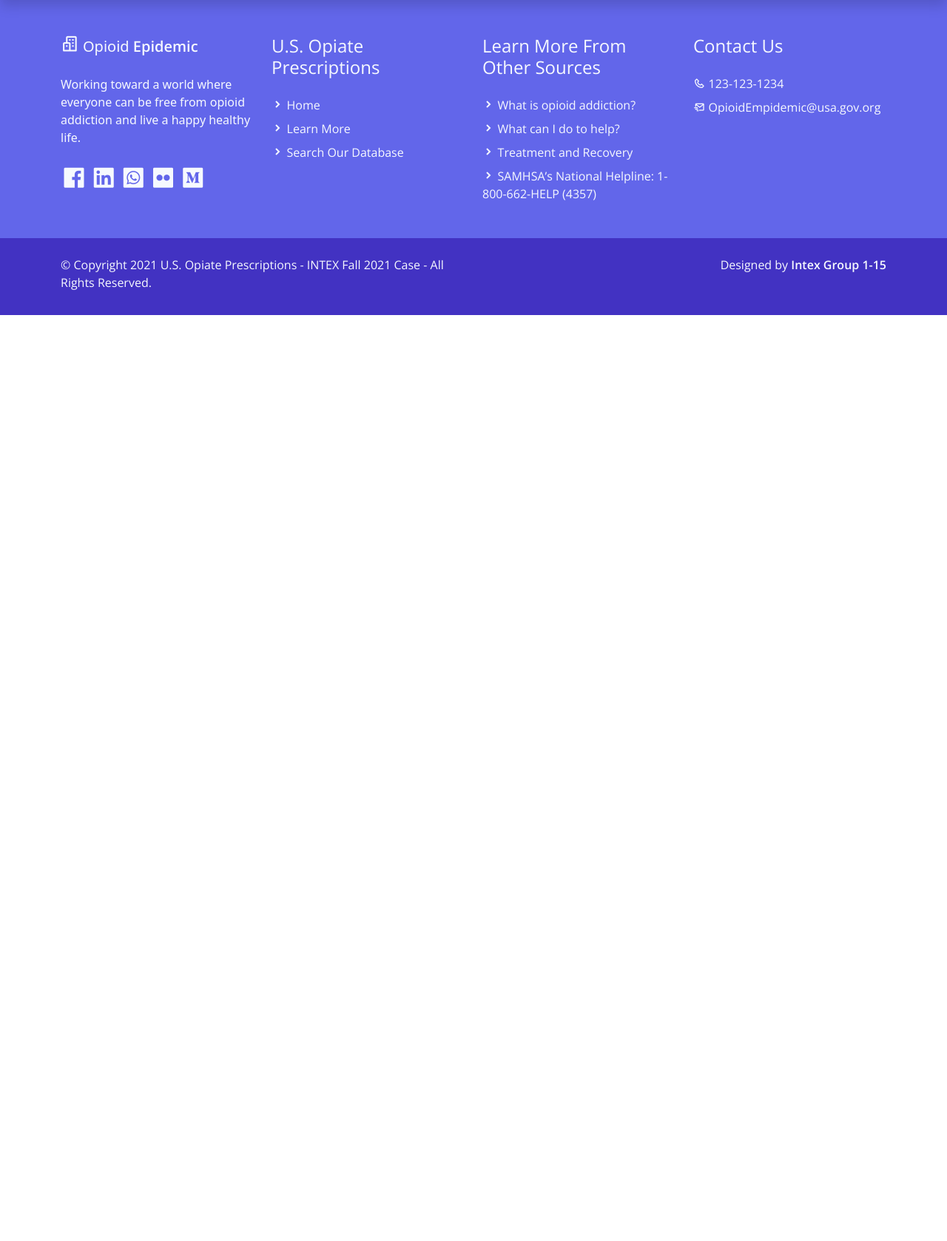
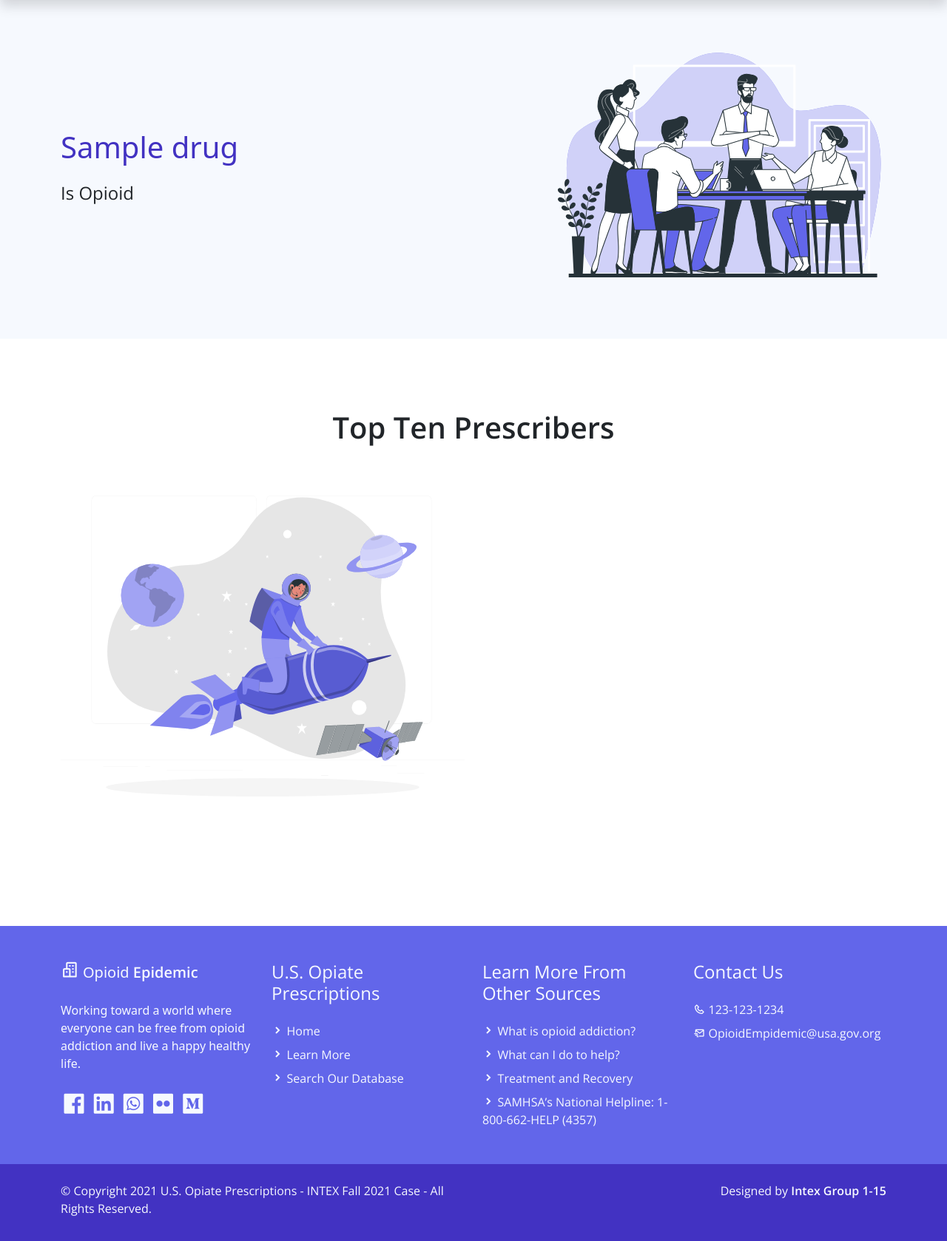
Before and after one commit to IS-Core-1-15/intex, a Django app: page /detail/drug/1 in a window 1280 px wide. Shown: the part 76-1754 px from the top of the page at 74% size. Before the commit the page ends 502 px from the top, so only its background shows below. Run offline with Django 3.2, Linux system fonts and the light colour scheme; tables that the repository leaves empty hold one stand-in row (values such as "Sample post"); parts of the project's set-up code (start-up, migrations or seed data) failed here and were passed over; some libraries are stand-ins or nearby versions.

Commit message:
drug detail view done

```diff
--- a/DrugApp/views.py
+++ b/DrugApp/views.py
@@ -36,7 +36,7 @@ def searchPageView(request):
         if len(data) > 0:
             msg = f'We found {len(data)} results'
         else:
-            msg = f'Sorry we could not find that'
+            msg = f'Sorry we could not find anything with the value'
 
         context['data'] = data
         context['msg'] = msg
@@ -74,5 +74,11 @@ def personDetailPageView(request, id):
     return render(request, 'DrugApp/details/p_detail.html', context)
 
 def drugDetailPageView(request, id):
+    drug = PdDrugs.objects.get(drugid=id)
+    ten = PdTriple.objects.filter(drugname=drug.drugname).order_by('-qty')[:10]
 
-    return render(request, 'DrugApp/details/d_detail.html')
+    context = {
+        'drug': drug,
+        'persons': ten
+    }
+    return render(request, 'DrugApp/details/d_detail.html', context)
--- a/templates/DrugApp/details/d_detail.html
+++ b/templates/DrugApp/details/d_detail.html
@@ -1,2 +1,65 @@
 {% extends 'DrugApp/detail.html' %}
 {% load static %}
+{% block banner %}
+   <!-- Start Banner Hero -->
+   <section class="bg-light">
+    <div class="container py-4">
+        <div class="row align-items-center justify-content-between">
+            <div class="contact-header col-lg-4">
+                <h1 class="h2 pb-3 text-primary">{{drug.drugname}}</h1>
+                <h3 class="h4 regular-400">
+                    {% if drug.isopioid %}
+                        Is Opioid
+                    {% else %}
+                        Is not an Opioid
+                    {% endif %}
+                </h3>
+            </div>
+            <div class="contact-img col-lg-5 align-items-end col-md-4">
+                <img src="{% static 'img/banner-img-02.svg' %}">
+            </div>
+        </div>
+    </div>
+</section>
+<!-- End Banner Hero -->
+{% endblock %}
+
+{% block stats %}
+    <section class="container py-5">
+
+        <h1 class="h2 semi-bold-600 text-center pt-5">Top Ten Prescribers</h1>
+
+
+        <div class="row d-flex align-items-center pb-5">
+
+            <div class="col-lg-6 offset-lg-0 col-md-8 offset-md-2">
+                <img class="rounded float-right" src="{% static 'img/pricing.svg' %}">
+            </div>
+
+            <div class="col-lg-6">
+                {% for person in persons %}
+                <!-- Start Pricing List -->
+                <div class="pricing-list shadow-sm rounded-top rounded-3 py-sm-0 py-5">
+                    <a href="{% url 'detailPerson' id=person.prescriberid.npi %}" style="color: rgb(98, 102, 234);">
+                        <div class="row p-2">
+                            <div class="pricing-list-icon col-3 text-center m-auto text-secondary ml-5 py-2">
+                                <i class="material-icons" style="font-size:48px;">person</i>
+                            </div>
+                            <div class="pricing-list-body col-md-5 align-items-center pl-3 pt-2">
+                                <ul class="list-unstyled text-center light-300">
+                                    <li class="h5 semi-bold-600 mb-0 mt-3">{{person.prescriberid.fname}} {{person.prescriberid.lname}}</li>
+                                </ul>
+                            </div>
+                            <div class="pricing-list-footer col-4 text-center m-auto align-items-center">
+                                <span class="btn rounded-pill px-4 btn-primary light-300">{{person.qty}}</span>
+                            </div>
+                        </div>
+                    </a>
+                </div>
+                <!-- End Pricing List -->
+                {% endfor %}
+
+            </div>
+        </div>
+    </section>
+{% endblock %}
--- a/templates/base.html
+++ b/templates/base.html
@@ -9,6 +9,7 @@
     <meta name="viewport" content="width=device-width, initial-scale=1">
     <link rel="apple-touch-icon" href="{% static 'img/apple-icon.png' %}">
     <link rel="shortcut icon" type="image/x-icon" href="{% static 'img/favicon.ico' %}">
+    <link href="https://fonts.googleapis.com/icon?family=Material+Icons" rel="stylesheet">
     <!-- Load Require CSS -->
     <link href="{% static 'css/bootstrap.min.css' %}" rel="stylesheet">
     <!-- Font CSS -->
```
